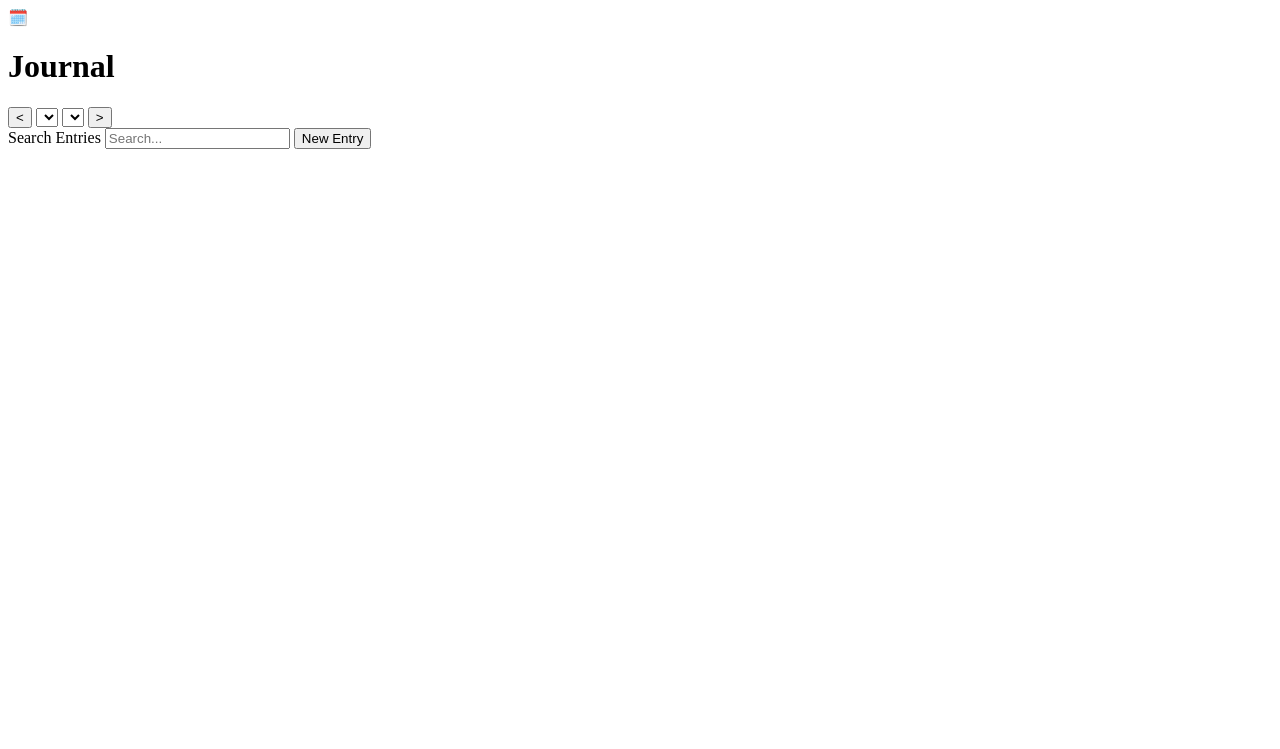
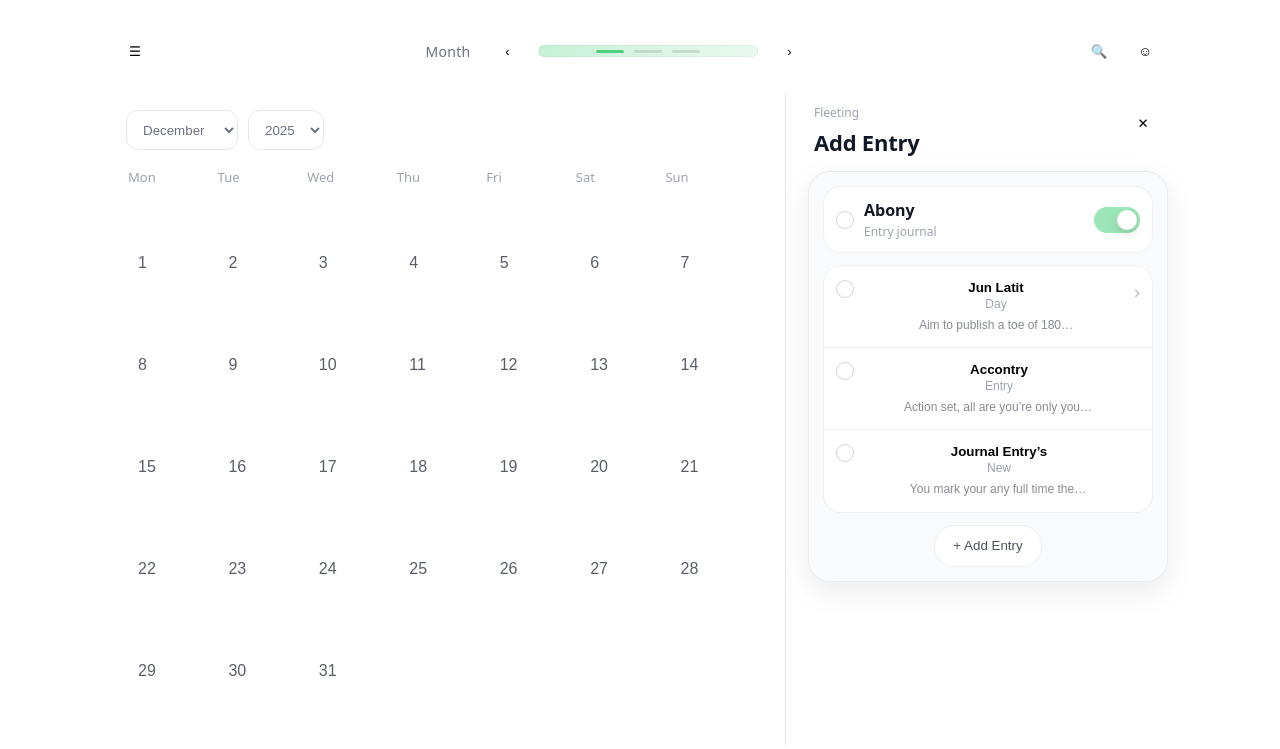
Before and after one commit to robbray-dev/journal-app, a plain HTML site: page frontend/index.html in a window 1280 px wide. Drawn offline with Linux system fonts and the light colour scheme.

Commit message:
did some more UI work

```diff
--- /dev/null
+++ b/frontend/app.js
@@ -0,0 +1,132 @@
+const monthSelect = document.getElementById("monthSelect");
+const yearSelect = document.getElementById("yearSelect");
+const prevBtn = document.getElementById("previousMonthBtn");
+const nextBtn = document.getElementById("nextMonthBtn");
+const calendarGrid = document.getElementById("calendarGrid");
+
+const months = [
+  "January",
+  "February",
+  "March",
+  "April",
+  "May",
+  "June",
+  "July",
+  "August",
+  "September",
+  "October",
+  "November",
+  "December",
+];
+
+let current = new Date();
+let currentMonth = current.getMonth(); // 0-11
+let currentYear = current.getFullYear(); // yyyy
+
+function fillSelects() {
+  // months
+  monthSelect.innerHTML = months
+    .map((m, i) => `<option value="${i}">${m}</option>`)
+    .join("");
+
+  // years (range)
+  const startYear = currentYear - 10;
+  const endYear = currentYear + 10;
+  yearSelect.innerHTML = Array.from(
+    { length: endYear - startYear + 1 },
+    (_, idx) => {
+      const y = startYear + idx;
+      return `<option value="${y}">${y}</option>`;
+    }
+  ).join("");
+}
+
+function syncUI() {
+  monthSelect.value = String(currentMonth);
+  yearSelect.value = String(currentYear);
+  renderCalendar(currentYear, currentMonth);
+}
+
+// Monday-start helper: JS getDay() returns 0=Sun..6=Sat
+// We want 0=Mon..6=Sun
+function mondayIndex(jsDay) {
+  return (jsDay + 6) % 7;
+}
+
+function renderCalendar(year, monthIndex) {
+  calendarGrid.innerHTML = ""; // clear
+
+  // 1) figure out number of days in month
+  const daysInMonth = new Date(year, monthIndex + 1, 0).getDate();
+
+  // 2) figure out what weekday the 1st lands on (Mon-start)
+  const firstDayJs = new Date(year, monthIndex, 1).getDay(); // 0=Sun..6=Sat
+  const offset = mondayIndex(firstDayJs); // 0..6 blanks before day 1
+
+  // 3) total cells in grid (usually 35 or 42)
+  const totalCells = Math.ceil((offset + daysInMonth) / 7) * 7;
+
+  // 4) build cells
+  for (let cell = 0; cell < totalCells; cell++) {
+    const dayNum = cell - offset + 1; // day number if in range
+
+    const btn = document.createElement("button");
+    btn.type = "button";
+    btn.className = "cal-cell";
+    btn.setAttribute("role", "gridcell");
+
+    if (dayNum < 1 || dayNum > daysInMonth) {
+      btn.classList.add("is-empty");
+      btn.disabled = true;
+      btn.textContent = "";
+    } else {
+      btn.textContent = String(dayNum);
+
+      // store ISO date for later (click -> open entries)
+      const iso = new Date(year, monthIndex, dayNum).toISOString().slice(0, 10);
+      btn.dataset.date = iso;
+
+      btn.addEventListener("click", () => {
+        // placeholder: you’ll wire this to your “Add Entry” panel later
+        document
+          .querySelectorAll(".cal-cell.is-selected")
+          .forEach((el) => el.classList.remove("is-selected"));
+        btn.classList.add("is-selected");
+        console.log("Selected date:", iso);
+      });
+    }
+
+    calendarGrid.appendChild(btn);
+  }
+}
+
+function shiftMonth(delta) {
+  currentMonth += delta;
+  if (currentMonth < 0) {
+    currentMonth = 11;
+    currentYear -= 1;
+  }
+  if (currentMonth > 11) {
+    currentMonth = 0;
+    currentYear += 1;
+  }
+  syncUI();
+}
+
+// init
+fillSelects();
+syncUI();
+
+// events
+prevBtn.addEventListener("click", () => shiftMonth(-1));
+nextBtn.addEventListener("click", () => shiftMonth(1));
+
+monthSelect.addEventListener("change", (e) => {
+  currentMonth = Number(e.target.value);
+  syncUI();
+});
+
+yearSelect.addEventListener("change", (e) => {
+  currentYear = Number(e.target.value);
+  syncUI();
+});
--- a/frontend/index.html
+++ b/frontend/index.html
@@ -2,33 +2,153 @@
 <html lang="en">
   <head>
     <meta charset="UTF-8" />
-    <meta name="viewport" content="width=device-wdith, initial-scale=1" />
+    <meta name="viewport" content="width=device-width, initial-scale=1" />
     <title>Journal Web App</title>
-    <link rel="stylesheet" href="css/style.css" />
+    <link rel="stylesheet" href="main.css" />
     <meta name="author" content="Robert Bray" />
   </head>
+
   <body>
     <div id="app">
+      <!-- Top bar -->
       <header class="topbar" role="banner">
-        <div class="brand">
-          <span class="logo">🗓️</span>
-          <h1 class="app-name">Journal</h1>
+        <button class="icon-btn ghost" aria-label="Menu">☰</button>
+
+        <div class="topbar-center">
+          <span class="topbar-title">Month</span>
+
+          <div class="nav-cluster" aria-label="Calendar navigation">
+            <button
+              id="previousMonthBtn"
+              class="icon-btn ghost"
+              aria-label="Previous month"
+            >
+              ‹
+            </button>
+
+            <div class="pager" aria-hidden="true">
+              <span class="dot active"></span>
+              <span class="dot"></span>
+              <span class="dot"></span>
+            </div>
+
+            <button
+              id="nextMonthBtn"
+              class="icon-btn ghost"
+              aria-label="Next month"
+            >
+              ›
+            </button>
+          </div>
+        </div>
+
+        <div class="topbar-actions">
+          <button class="icon-btn ghost" aria-label="Search">🔍</button>
+          <button class="icon-btn ghost" aria-label="Profile">☺</button>
         </div>
       </header>
 
-      <div class="calendar-controls" aria-label="Calendar navigation">
-        <button id="previousMonthBtn" class="icon-btn"><</button>
-        <select id="monthSelect"></select>
-        <select id="yearSelect"></select>
-        <button id="nextMonthBtn" class="icon-btn">></button>
-      </div>
+      <!-- Main layout -->
+      <main class="layout">
+        <!-- LEFT: calendar -->
+        <section class="calendar-pane">
+          <div class="calendar-head">
+            <div class="calendar-row">
+              <select id="monthSelect" class="select"></select>
+              <select id="yearSelect" class="select"></select>
+            </div>
 
-      <label class="search">
-        <span class="sr-only">Search Entries</span>
-        <input type="search" id="searchInput" placeholder="Search..." />
-      </label>
+            <div class="weekdays" aria-label="Weekdays">
+              <span>Mon</span><span>Tue</span><span>Wed</span> <span>Thu</span
+              ><span>Fri</span><span>Sat</span><span>Sun</span>
+            </div>
+          </div>
 
-      <button id="newEntrybtn" class="primary-btn">New Entry</button>
+          <!-- JS will dynamically render dates here -->
+          <div
+            class="calendar-grid"
+            id="calendarGrid"
+            role="grid"
+            aria-label="Monthly calendar"
+          ></div>
+        </section>
+
+        <!-- Divider -->
+        <div class="divider" aria-hidden="true"></div>
+
+        <!-- RIGHT: drawer -->
+        <aside class="drawer" id="entryDrawer" aria-label="Add Entry panel">
+          <div class="drawer-top">
+            <div>
+              <div class="drawer-kicker">Fleeting</div>
+              <h2 class="drawer-title">Add Entry</h2>
+            </div>
+
+            <button
+              class="icon-btn ghost"
+              id="closeDrawerBtn"
+              aria-label="Close"
+            >
+              ✕
+            </button>
+          </div>
+
+          <div class="drawer-card">
+            <div class="drawer-toggle">
+              <div class="toggle-left">
+                <span class="radio"></span>
+                <div>
+                  <div class="toggle-title">Abony</div>
+                  <div class="toggle-sub">Entry journal</div>
+                </div>
+              </div>
+
+              <label class="switch" aria-label="Enable">
+                <input type="checkbox" checked />
+                <span class="slider"></span>
+              </label>
+            </div>
+
+            <div class="drawer-list">
+              <button class="drawer-item" type="button">
+                <span class="radio"></span>
+                <div class="item-body">
+                  <div class="item-title">Jun Latit</div>
+                  <div class="item-sub">Day</div>
+                  <div class="item-desc">Aim to publish a toe of 180…</div>
+                </div>
+                <span class="chev">›</span>
+              </button>
+
+              <button class="drawer-item" type="button">
+                <span class="radio"></span>
+                <div class="item-body">
+                  <div class="item-title">Accontry</div>
+                  <div class="item-sub">Entry</div>
+                  <div class="item-desc">
+                    Action set, all are you’re only you…
+                  </div>
+                </div>
+              </button>
+
+              <button class="drawer-item" type="button">
+                <span class="radio"></span>
+                <div class="item-body">
+                  <div class="item-title">Journal Entry’s</div>
+                  <div class="item-sub">New</div>
+                  <div class="item-desc">You mark your any full time the…</div>
+                </div>
+              </button>
+            </div>
+
+            <div class="drawer-footer">
+              <button id="newEntrybtn" class="pill-btn">+ Add Entry</button>
+            </div>
+          </div>
+        </aside>
+      </main>
     </div>
+
+    <script src="app.js"></script>
   </body>
 </html>
--- a/frontend/main.css
+++ b/frontend/main.css
@@ -0,0 +1,424 @@
+:root {
+  --bg: #ffffff;
+  --text: #111827;
+  --muted: #6b7280;
+  --muted2: #9ca3af;
+  --line: #e5e7eb;
+  --soft: #f3f4f6;
+  --card: #f8fafc;
+  --accent: #22c55e;
+  --shadow: 0 10px 30px rgba(0, 0, 0, 0.08);
+  --radius: 16px;
+  --radius2: 24px;
+  --font: ui-sans-serif, system-ui, -apple-system, Segoe UI, Roboto, Arial,
+    "Apple Color Emoji", "Segoe UI Emoji";
+}
+
+* {
+  box-sizing: border-box;
+}
+html,
+body {
+  height: 100%;
+}
+body {
+  margin: 0;
+  font-family: var(--font);
+  background: var(--bg);
+  color: var(--text);
+}
+
+#app {
+  max-width: 1100px;
+  margin: 0 auto;
+  padding: 24px 22px;
+}
+
+/* TOP BAR */
+.topbar {
+  display: flex;
+  align-items: center;
+  justify-content: space-between;
+  gap: 16px;
+  padding: 8px 4px 22px;
+}
+
+.topbar-center {
+  display: flex;
+  align-items: center;
+  gap: 18px;
+}
+
+.topbar-title {
+  font-size: 14px;
+  color: var(--muted);
+  letter-spacing: 0.02em;
+}
+
+.nav-cluster {
+  display: flex;
+  align-items: center;
+  gap: 12px;
+}
+
+.pager {
+  width: 220px;
+  height: 12px;
+  border-radius: 999px;
+  background: linear-gradient(
+    to right,
+    rgba(34, 197, 94, 0.25),
+    rgba(34, 197, 94, 0.1)
+  );
+  display: flex;
+  align-items: center;
+  justify-content: center;
+  gap: 10px;
+  padding: 0 12px;
+  border: 1px solid rgba(0, 0, 0, 0.04);
+}
+
+.dot {
+  width: 28px;
+  height: 3px;
+  border-radius: 999px;
+  background: rgba(17, 24, 39, 0.12);
+}
+.dot.active {
+  background: rgba(34, 197, 94, 0.75);
+}
+
+.topbar-actions {
+  display: flex;
+  align-items: center;
+  gap: 8px;
+}
+
+/* BUTTONS */
+.icon-btn {
+  width: 38px;
+  height: 38px;
+  border-radius: 999px;
+  border: 1px solid var(--line);
+  background: #fff;
+  display: grid;
+  place-items: center;
+  cursor: pointer;
+  transition: transform 0.08s ease, background 0.2s ease;
+}
+.icon-btn:active {
+  transform: scale(0.97);
+}
+.icon-btn.ghost {
+  border-color: transparent;
+  background: transparent;
+}
+.icon-btn.ghost:hover {
+  background: rgba(0, 0, 0, 0.04);
+}
+
+/* MAIN LAYOUT */
+.layout {
+  display: grid;
+  grid-template-columns: 1fr 1px 360px;
+  gap: 22px;
+  align-items: start;
+}
+
+.divider {
+  background: var(--line);
+  width: 1px;
+  height: 100%;
+  border-radius: 999px;
+}
+
+/* CALENDAR (left) */
+.calendar-pane {
+  min-height: 560px;
+  padding: 8px 6px;
+}
+
+.calendar-head {
+  padding: 10px 8px 14px;
+}
+
+.calendar-row {
+  display: flex;
+  gap: 10px;
+  align-items: center;
+  margin-bottom: 14px;
+}
+
+.select {
+  height: 40px;
+  border-radius: 12px;
+  border: 1px solid var(--line);
+  background: #fff;
+  padding: 0 12px;
+  color: var(--muted);
+  outline: none;
+}
+
+.weekdays {
+  display: grid;
+  grid-template-columns: repeat(7, 1fr);
+  gap: 8px;
+  padding: 4px 2px;
+  color: var(--muted2);
+  font-size: 13px;
+}
+
+.calendar-grid {
+  margin-top: 14px;
+  display: grid;
+  grid-template-columns: 120px 1fr;
+  gap: 18px;
+  min-height: 460px;
+}
+
+.day-col {
+  display: flex;
+  flex-direction: column;
+  gap: 34px;
+  padding-left: 6px;
+  color: rgba(17, 24, 39, 0.65);
+  font-size: 14px;
+}
+
+.day-num {
+  display: block;
+  width: 40px;
+  text-align: left;
+}
+
+.grid-blank {
+  border-radius: var(--radius2);
+  background: linear-gradient(180deg, rgba(0, 0, 0, 0.02), rgba(0, 0, 0, 0.01));
+}
+
+/* DRAWER (right) */
+.drawer {
+  padding: 8px 0;
+}
+
+.drawer-top {
+  display: flex;
+  align-items: flex-start;
+  justify-content: space-between;
+  gap: 12px;
+  padding: 4px 6px 14px;
+}
+
+.drawer-kicker {
+  font-size: 12px;
+  color: var(--muted2);
+  margin-bottom: 6px;
+}
+.drawer-title {
+  margin: 0;
+  font-size: 22px;
+  font-weight: 650;
+  letter-spacing: -0.01em;
+}
+
+.drawer-card {
+  border: 1px solid rgba(0, 0, 0, 0.06);
+  background: var(--card);
+  border-radius: 22px;
+  box-shadow: var(--shadow);
+  padding: 14px;
+}
+
+.drawer-toggle {
+  display: flex;
+  align-items: center;
+  justify-content: space-between;
+  gap: 12px;
+  padding: 12px;
+  background: #fff;
+  border: 1px solid rgba(0, 0, 0, 0.06);
+  border-radius: 18px;
+}
+
+.toggle-left {
+  display: flex;
+  align-items: center;
+  gap: 10px;
+}
+.toggle-title {
+  font-weight: 600;
+}
+.toggle-sub {
+  font-size: 12px;
+  color: var(--muted2);
+  margin-top: 2px;
+}
+
+.radio {
+  width: 18px;
+  height: 18px;
+  border-radius: 999px;
+  border: 1.5px solid rgba(17, 24, 39, 0.18);
+  background: #fff;
+  display: inline-block;
+}
+
+/* switch */
+.switch {
+  position: relative;
+  width: 46px;
+  height: 26px;
+}
+.switch input {
+  display: none;
+}
+.slider {
+  position: absolute;
+  inset: 0;
+  border-radius: 999px;
+  background: rgba(17, 24, 39, 0.12);
+  transition: 0.2s ease;
+}
+.slider::after {
+  content: "";
+  position: absolute;
+  top: 3px;
+  left: 3px;
+  width: 20px;
+  height: 20px;
+  border-radius: 999px;
+  background: #fff;
+  box-shadow: 0 4px 10px rgba(0, 0, 0, 0.12);
+  transition: 0.2s ease;
+}
+.switch input:checked + .slider {
+  background: rgba(34, 197, 94, 0.45);
+}
+.switch input:checked + .slider::after {
+  transform: translateX(20px);
+}
+
+/* list items */
+.drawer-list {
+  margin-top: 12px;
+  background: #fff;
+  border: 1px solid rgba(0, 0, 0, 0.06);
+  border-radius: 18px;
+  overflow: hidden;
+}
+
+.drawer-item {
+  width: 100%;
+  border: 0;
+  background: transparent;
+  padding: 14px 12px;
+  display: grid;
+  grid-template-columns: 22px 1fr auto;
+  gap: 10px;
+  align-items: flex-start;
+  cursor: pointer;
+}
+.drawer-item + .drawer-item {
+  border-top: 1px solid rgba(0, 0, 0, 0.06);
+}
+
+.item-title {
+  font-weight: 600;
+}
+.item-sub {
+  font-size: 12px;
+  color: var(--muted2);
+  margin-top: 2px;
+}
+.item-desc {
+  font-size: 12px;
+  color: rgba(17, 24, 39, 0.5);
+  margin-top: 6px;
+  line-height: 1.35;
+  max-width: 260px;
+}
+
+.chev {
+  color: rgba(17, 24, 39, 0.3);
+  font-size: 18px;
+  padding-top: 2px;
+}
+
+.drawer-footer {
+  display: flex;
+  justify-content: center;
+  padding-top: 12px;
+}
+
+.pill-btn {
+  height: 42px;
+  padding: 0 18px;
+  border-radius: 999px;
+  border: 1px solid rgba(0, 0, 0, 0.06);
+  background: #fff;
+  cursor: pointer;
+  color: rgba(17, 24, 39, 0.75);
+  transition: transform 0.08s ease, background 0.2s ease;
+}
+.pill-btn:hover {
+  background: rgba(0, 0, 0, 0.03);
+}
+.pill-btn:active {
+  transform: scale(0.98);
+}
+
+/* RESPONSIVE: drawer becomes slide-over */
+@media (max-width: 980px) {
+  .layout {
+    grid-template-columns: 1fr;
+  }
+  .divider {
+    display: none;
+  }
+  .drawer {
+    position: fixed;
+    top: 0;
+    right: 0;
+    height: 100vh;
+    width: min(92vw, 420px);
+    background: #fff;
+    padding: 18px 14px;
+    border-left: 1px solid var(--line);
+    transform: translateX(0);
+  }
+}
+
+/* real calendar grid */
+#calendarGrid {
+  display: grid;
+  grid-template-columns: repeat(7, 1fr);
+  gap: 14px;
+  padding: 18px 10px 6px;
+  min-height: 520px;
+}
+
+.cal-cell {
+  height: 54px;
+  border: 0;
+  background: transparent;
+  border-radius: 14px;
+  font-size: 16px;
+  color: rgba(17, 24, 39, 0.7);
+  cursor: pointer;
+  text-align: left;
+  padding: 10px 10px;
+}
+
+.cal-cell:hover {
+  background: rgba(0, 0, 0, 0.03);
+}
+
+.cal-cell.is-selected {
+  background: rgba(34, 197, 94, 0.1);
+  outline: 1px solid rgba(34, 197, 94, 0.25);
+}
+
+.cal-cell.is-empty {
+  cursor: default;
+  background: transparent;
+}
```
